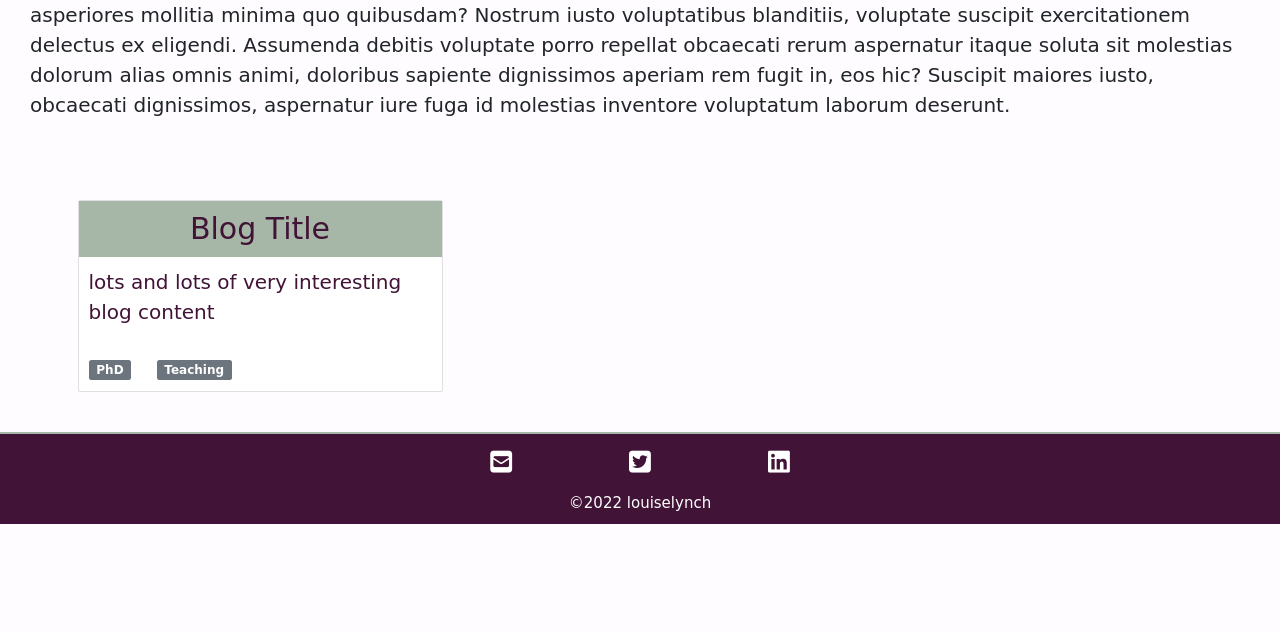
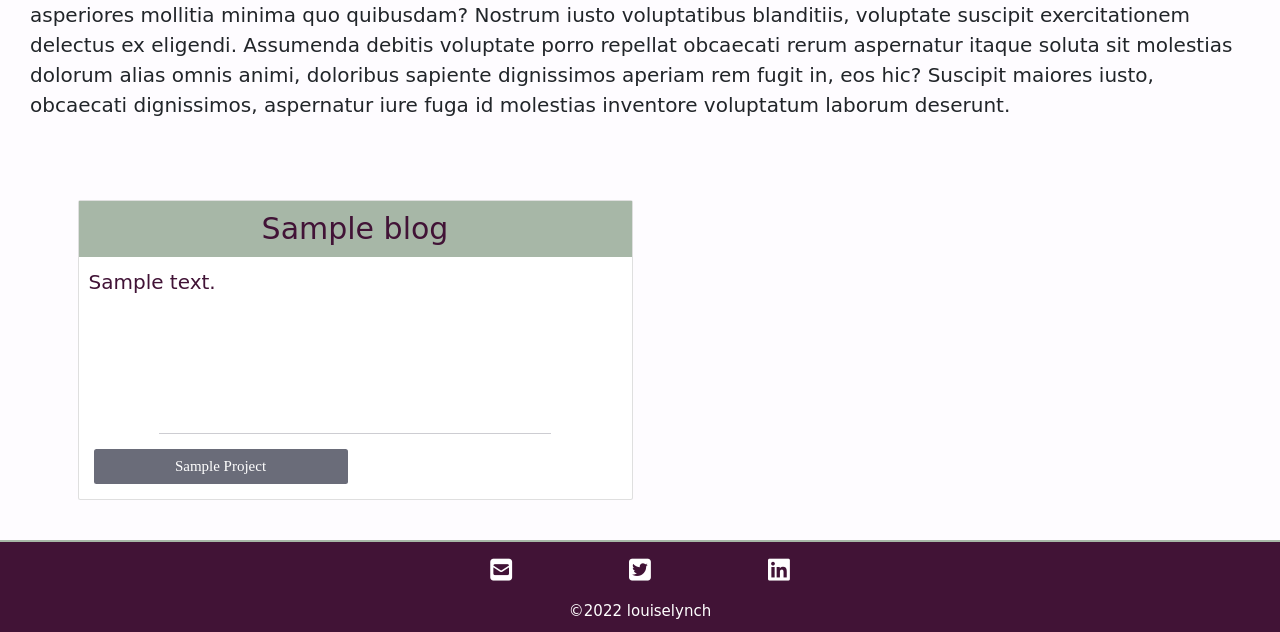
Before and after one commit to sam-timmins/l-lynch-blog, a Django app: template blogs/templates/blogs/blogs.html in a window 1280 px wide. Shown: the part 347-979 px from the top of the page. Before the commit the page ends 871 px from the top, so only its background shows below. Run offline with Django 3.2, Linux system fonts and the light colour scheme; the template is opened without the code that fills it: most values are stand-ins (such as "Sample title", 1, 10 or a date in 2020); data that the repository does not hold is empty; some libraries are stand-ins or nearby versions; some web fonts are replaced.

Commit message:
Add basic blog template

```diff
--- a/blogs/templates/blogs/blogs.html
+++ b/blogs/templates/blogs/blogs.html
@@ -18,12 +18,16 @@ Blogs
     </h1>
 
     <p class="text-dark-green p-3 p-md-5 text-sm text-center text-lg-start">
-        Lorem, ipsum dolor sit amet consectetur adipisicing elit. Enim similique eum odit alias temporibus consectetur doloribus
+        Lorem, ipsum dolor sit amet consectetur adipisicing elit. Enim similique eum odit alias temporibus consectetur
+        doloribus
         provident, rerum eveniet dicta fugit, ea repellendus dolorum delectus magnam molestias, omnis saepe. Totam, nam
         perspiciatis non neque quas excepturi, temporibus facere ad, officia quaerat architecto quae repellat molestiae
-        dicta asperiores mollitia minima quo quibusdam? Nostrum iusto voluptatibus blanditiis, voluptate suscipit exercitationem
-        delectus ex eligendi. Assumenda debitis voluptate porro repellat obcaecati rerum aspernatur itaque soluta sit molestias
-        dolorum alias omnis animi, doloribus sapiente dignissimos aperiam rem fugit in, eos hic? Suscipit maiores iusto, obcaecati
+        dicta asperiores mollitia minima quo quibusdam? Nostrum iusto voluptatibus blanditiis, voluptate suscipit
+        exercitationem
+        delectus ex eligendi. Assumenda debitis voluptate porro repellat obcaecati rerum aspernatur itaque soluta sit
+        molestias
+        dolorum alias omnis animi, doloribus sapiente dignissimos aperiam rem fugit in, eos hic? Suscipit maiores iusto,
+        obcaecati
         dignissimos, aspernatur iure fuga id molestias inventore voluptatum laborum deserunt.
     </p>
 </div>
@@ -34,32 +38,35 @@ Blogs
 <section class="container my-5">
     <div class="row">
 
-
-        <div class="col-12 col-md-6 col-lg-4">
+        {% for blog in blogs %}
+        <div class="col-12 col-md-6">
             <div class="card my-3 p-0 position-relative">
                 <a href="#" class="text-decoration-none text-purple">
-                    <h5 class="background-olive w-100 text-md p-3 m-0 text-purple text-center">Blog Title
+                    <h5 class="background-olive w-100 text-md p-3 m-0 text-purple text-center">{{ blog.title }}
                     </h5>
                     <div class="card-body">
                         <p class="text-sm">
-                            lots and lots of very interesting blog content
-                        </p>
+                            {{ blog.content|safe }}
                     </div>
 
                 </a>
 
-                <div class="my-3">
-                    <a href="#" class="d-inline text-decoration-none">
-                        <span class="badge bg-secondary mx-3">PhD</span>
-                    </a>
-                    <a href="#" class="d-inline text-decoration-none">
-                        <span class="badge bg-secondary mx-3">Teaching</span>
-                    </a>
+                <div class="container my-3 position-absolute bottom-0 left-0">
+
+                    <hr class="w-75 text-dark-blue mx-auto">
+                    <div class="row">
+                        {% for project in blog.project.all %}
+                        <a href="#" class="col-6 text-decoration-none text-center text-sm my-2 ">
+                            <span
+                                class="badge p-3 header-text fw-light background-dark-blue text-white w-100 opacity-75">{{ project|title }}</span>
+                        </a>
+                        {% endfor %}
+                    </div>
                 </div>
             </div>
         </div>
 
-
+        {% endfor %}
     </div>
 
 </section>
--- a/blogs/views.py
+++ b/blogs/views.py
@@ -1,11 +1,15 @@
 from django.shortcuts import render
+
+from .models import Blogs
 
 
 def blogs(request):
     """ A view to return the blogs page """
 
+    blogs = Blogs.objects.all()
+
     context = {
-
+        'blogs': blogs,
     }
 
     return render(request, 'blogs/blogs.html', context)
--- /dev/null
+++ b/static/css/blogs.css
@@ -0,0 +1,3 @@
+.card {
+    height: 30rem;
+}
```
